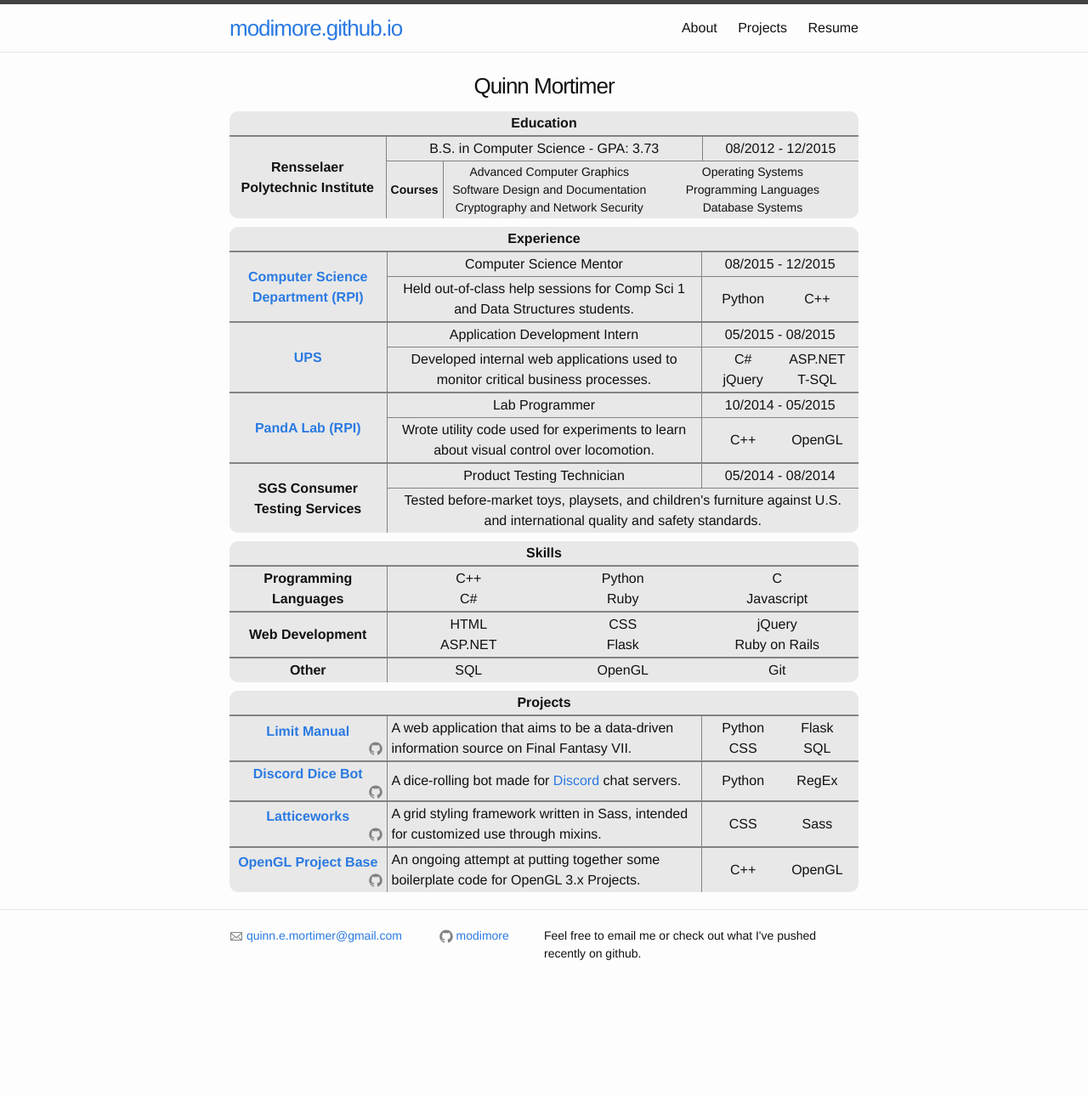
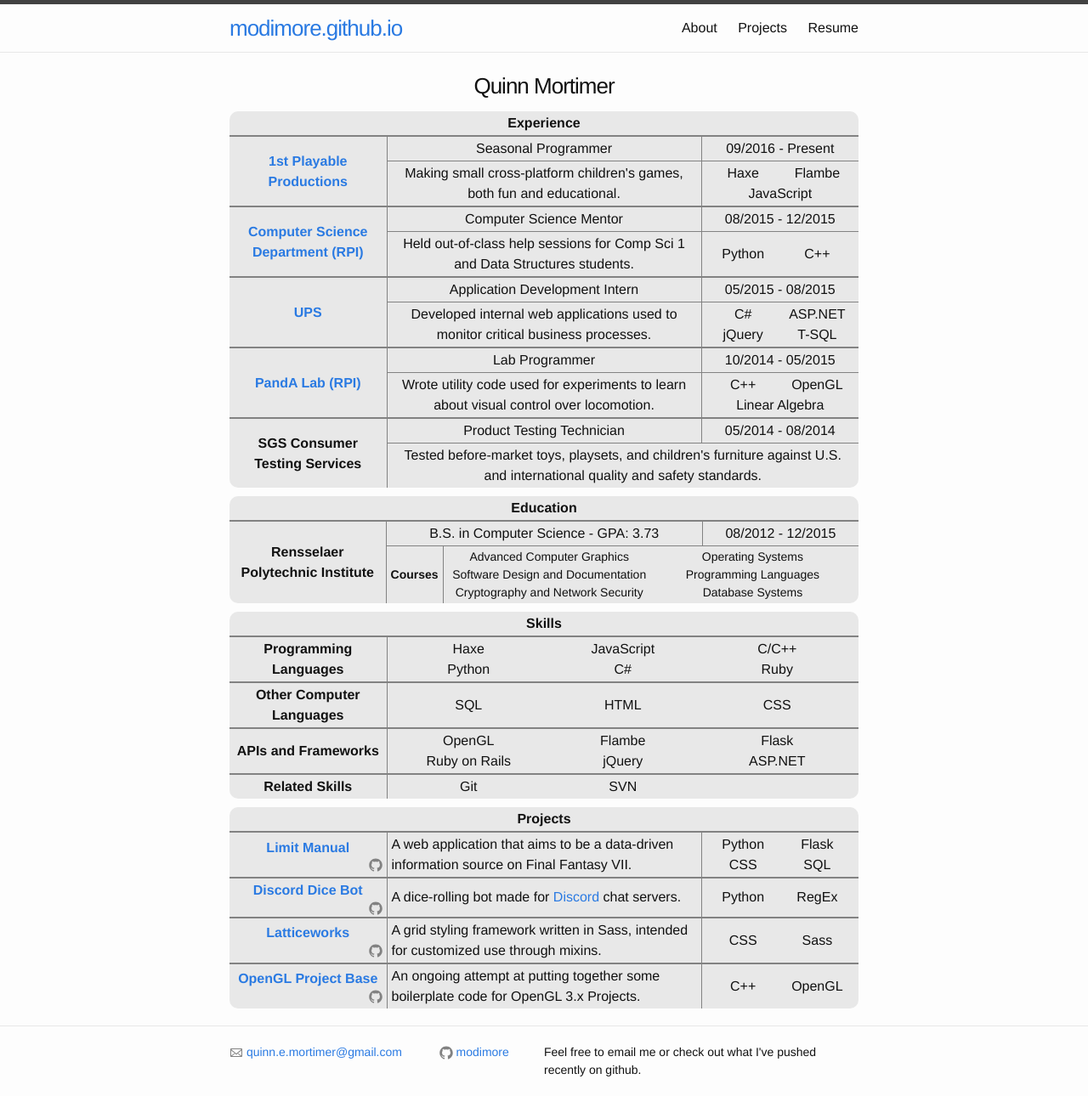
Before and after one commit to modimore/modimore.github.io, a Jekyll site: the page built from resume.html, in a window 1280 px wide. Shown: the whole page at 85% size. Built offline with Jekyll 4.4.1, drawn with Linux system fonts in a browser that asks for light colours; nearby versions of some CDN libraries; before the commit the page ends 1153 px from its top, so only the background shows below that.

Commit message:
update resume to reflect most recent experience.
resume has entry for 1p

skill page in about section has changed,
probably to be improved later.

```diff
--- a/_config.yml
+++ b/_config.yml
@@ -36,7 +36,7 @@ collections:
   about:
     output: true
   clean:
-    output: true
+    output: false
 
 # Build settings
 markdown: kramdown
--- a/_data/resume.yml
+++ b/_data/resume.yml
@@ -3,28 +3,46 @@ skills:
   -
     name: Programming Languages
     content:
-      - C++
+      - Haxe
+      - JavaScript
+      - C/C++
       - Python
-      - C
       - C#
       - Ruby
-      - Javascript
   -
-    name: Web Development
+    name: Other Computer Languages
     content:
+      - SQL
       - HTML
       - CSS
+  -
+    name: APIs and Frameworks
+    content:
+      - OpenGL
+      - Flambe
+      - Flask
+      - Ruby on Rails
       - jQuery
       - ASP.NET
-      - Flask
-      - Ruby on Rails
   -
-    name: Other
+    name: Related Skills
     content:
-      - SQL
-      - OpenGL
       - Git
+      - SVN
 experience:
+  -
+    employer: 1st Playable Productions
+    website: http://1stplayable.com/
+    position: Seasonal Programmer
+    description: >
+      Making small cross-platform children's games,
+      both fun and educational.
+    skills:
+      - Haxe
+      - Flambe
+      - JavaScript
+    start: 2016-09-12
+    # end: 2016-12-16
   -
     employer: Computer Science Department (RPI)
     website: http://cs.rpi.edu/
@@ -60,6 +78,7 @@ experience:
     skills:
       - C++
       - OpenGL
+      - Linear Algebra
     start: 2014-10-01
     end: 2015-05-31
   -
--- a/_includes/resume.html
+++ b/_includes/resume.html
@@ -10,6 +10,54 @@
   <header>
     <h1 class="resume-name">{{ name }}</h1>
   </header>
+
+  <table id="experience">
+    <colgroup>
+      <col class="lw-cell-12-3"></col>
+      <col class="lw-cell-12-6"></col>
+      <col class="lw-cell-12-3"></col>
+    </colgroup>
+
+    <thead>
+      <tr><th colspan="3">Experience</th></tr>
+    </thead>
+
+    {% for job in experience %}
+      <tbody>
+        <tr>
+          <th rowspan="2">
+            <a{% if job.website %} href="{{ job.website }}"{% endif %}>{{ job.employer }}</a>
+          </th>
+          <td class="center-text">{{ job.position }}</td>
+          <td class="center-text">{{ job.start | date: "%m/%Y" }} - {{ job.end | date: "%m/%Y" | default: "Present" }}</td>
+        </tr>
+
+        <tr>
+          <td {% unless job.skills %}colspan="2"{% endunless %} class="center-text">
+            {{ job.description }}
+          </td>
+          {% if job.skills %}
+            <td>
+              <ul class="lw-group">
+                {% for skill in job.skills %}
+                  {% assign parity = forloop.index | modulo: 2 %}
+                  {% unless forloop.last %}
+                    <li class="lw-cell-12-6">{{ skill }}</li>
+                  {% else %}
+                    {% if parity == 1 %}
+                      <li class="lw-cell-12-12">{{ skill }}</li>
+                    {% else %}
+                      <li class="lw-cell-12-6">{{ skill }}</li>
+                    {% endif %}
+                  {% endunless %}
+                {% endfor %}
+              </ul>
+            </td>
+          {% endif %}
+        </tr>
+      </tbody>
+    {% endfor %}
+  </table>
 
   <table id="education">
     <colgroup>
@@ -48,45 +96,6 @@
             </td>
           </tr>
         {% endif %}
-      </tbody>
-    {% endfor %}
-  </table>
-
-  <table id="experience">
-    <colgroup>
-      <col class="lw-cell-12-3"></col>
-      <col class="lw-cell-12-6"></col>
-      <col class="lw-cell-12-3"></col>
-    </colgroup>
-
-    <thead>
-      <tr><th colspan="3">Experience</th></tr>
-    </thead>
-
-    {% for job in experience %}
-      <tbody>
-        <tr>
-          <th rowspan="2">
-            <a {% if job.website %}href="{{ job.website }}"{% endif %}>{{ job.employer }}</a>
-          </th>
-          <td class="center-text">{{ job.position }}</td>
-          <td class="center-text">{{ job.start | date: "%m/%Y" }} - {{ job.end | date: "%m/%Y" | default: "Present" }}</td>
-        </tr>
-
-        <tr>
-          <td {% unless job.skills %}colspan="2"{% endunless %} class="center-text">
-            {{ job.description }}
-          </td>
-          {% if job.skills %}
-            <td>
-              <ul class="lw-group">
-                {% for skill in job.skills %}
-                  <li class="lw-cell-12-6">{{ skill }}</li>
-                {% endfor %}
-              </ul>
-            </td>
-          {% endif %}
-        </tr>
       </tbody>
     {% endfor %}
   </table>
--- a/_layouts/default.html
+++ b/_layouts/default.html
@@ -15,7 +15,7 @@
 
     {% include footer.html %}
 
-    <script src="js/site.js"></script>
+    <script src="{{ '/js/site.js' | prepend: site.baseurl }}" ></script>
   </body>
 
 </html>
```
Also changed, not shown: _about/coding.md (+5 -8 lines), _data/skills.yml (+17 -7 lines).
